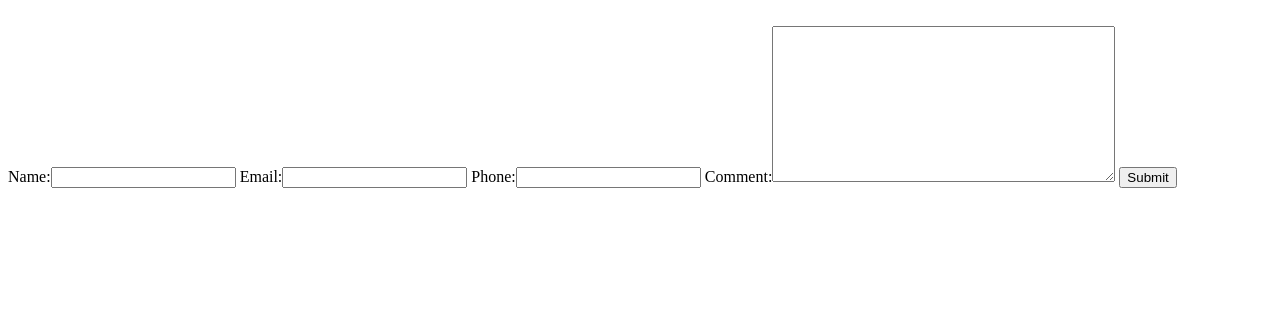
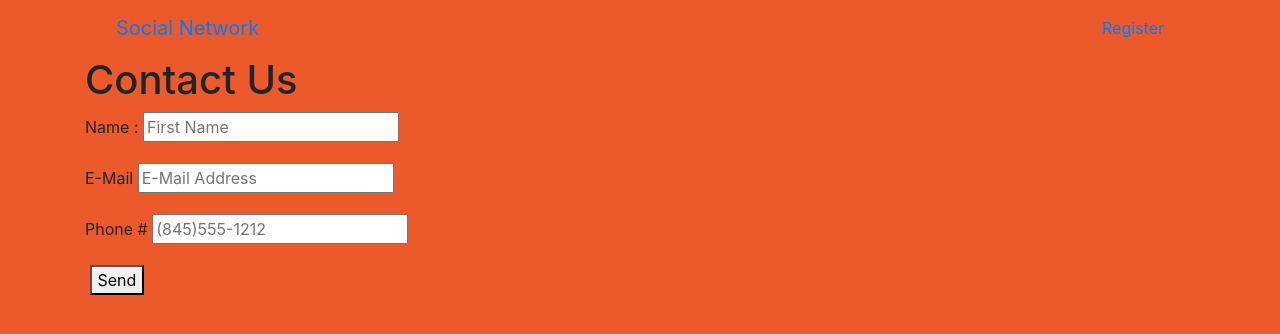
Before and after one commit to salayhin/online-job-portal, a Django app: page /contact/ in a window 1280 px wide. Shown: the top 334 px of the page. Run offline with Django 3.2, Linux system fonts and the light colour scheme; some libraries are stand-ins or nearby versions.

Commit message:
Add Catagory

```diff
--- a/job_portal/admin.py
+++ b/job_portal/admin.py
@@ -1,7 +1,7 @@
 # -*- coding: utf-8 -*-
 from django.contrib import admin
 from .models import BusinessType
-from .models import Company, Contract
+from .models import Company, Contract,Catagory
 from .models import Job
 from .models import FAQ
 
@@ -11,3 +11,4 @@ admin.site.register(Company)
 admin.site.register(Contract)
 admin.site.register(Job)
 admin.site.register(FAQ)
+admin.site.register(Catagory)
--- a/job_portal/models.py
+++ b/job_portal/models.py
@@ -69,3 +69,14 @@ class Job(models.Model):
 class FAQ(models.Model):
     title=models.CharField(max_length=200)
     description=models.TextField()
+    created_at = models.DateTimeField(auto_now_add=True)
+    updated_at = models.DateTimeField(auto_now=True)
+
+    def __str__(self):
+        return self.title
+
+class Catagory(models.Model):
+    type = models.CharField(max_length=80)
+
+    def __str__(self):
+        return self.type
--- a/job_portal/static/css/base.css
+++ b/job_portal/static/css/base.css
@@ -0,0 +1,3 @@
+body {
+    background-color:#ec592a;
+}
--- a/job_portal/templates/base.html
+++ b/job_portal/templates/base.html
@@ -1,10 +1,33 @@
-<!DOCTYPE html>
-<html lang="en">
+{% load staticfiles %}
+<html>
 <head>
-    <meta charset="UTF-8">
-    <title>$Title$</title>
+    <link rel="stylesheet" href="https://maxcdn.bootstrapcdn.com/bootstrap/4.0.0/css/bootstrap.min.css"
+          integrity="sha384-Gn5384xqQ1aoWXA+058RXPxPg6fy4IWvTNh0E263XmFcJlSAwiGgFAW/dAiS6JXm"
+          crossorigin="anonymous">
+    <link rel="stylesheet" href="{% static 'css/base.css' %}" type='text/css'>
+    {% block head %}
+
+    <title>Base</title>
+
+    {% endblock %}
+
 </head>
 <body>
-$END$
+<div class="container">
+    <nav class="navbar navbar-inverse">
+  <div class="container-fluid">
+    <div class="navbar-header">
+      <a class="navbar-brand" href="/">Social Network</a>
+    </div>
+    <ul class="nav navbar-nav navbar-right">
+      <li><a href="account/register"> Register</a></li>
+    </ul>
+  </div>
+</nav>
+</div> <!-- /container -->
+
+    {% block body %}
+
+    {% endblock %}
 </body>
 </html>
--- a/job_portal/templates/job_portal/contract.html
+++ b/job_portal/templates/job_portal/contract.html
@@ -1,16 +1,46 @@
-<html>
-<head>
+{% extends 'base.html' %}
 
-    <title>Contract</title>
-</head>
-<body>
-<br>
-    <div class="container">
-        <form method="post">
-            {% csrf_token %}
-            {{ form }}
-            <button type="submit">Submit</button>
-        </form>
-    </div>
-</body>
-</html>
+{% block head %}
+    <title>Contact</title>
+{% endblock %}
+
+
+
+{% block body %}
+        <div class="container">
+            <form method="post"  id="contact_form">
+
+
+<!-- Form Name -->
+<h1>Contact Us</h1>
+
+<!-- Text input-->
+
+<div class="form-group">
+  <label class="name">Name : </label>
+  <input  name="first_name" placeholder="First Name" type="text">
+</div>
+
+<!-- Text input-->
+       <div class="form-group">
+  <label class="email">E-Mail</label>
+  <input name="email" placeholder="E-Mail Address" type="text">
+</div>
+
+
+<!-- Text input-->
+
+<div class="form-group">
+  <label class="phone">Phone #</label>
+  <input name="phone" placeholder="(845)555-1212" type="text">
+</div>
+
+<!-- Button -->
+<div class="form-group">
+  <label class="submit"></label>
+    <button type="submit">Send</button>
+  </div>
+</form>
+    </div><!-- /.container -->
+
+{% endblock %}
```
